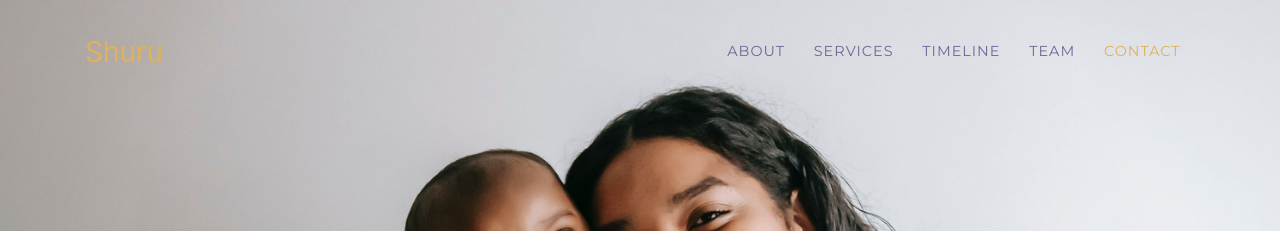
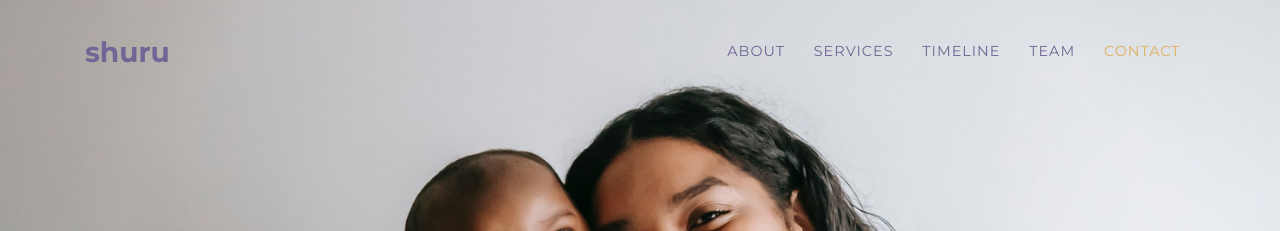
Before and after one commit to shurunow/shurunow.github.io, a Jekyll site: the page built from index.md, in a window 1280 px wide. Shown: the top 231 px of the page. Built offline with Jekyll 4.4.1, drawn with Linux system fonts in a browser that asks for light colours; some web fonts are replaced; some of the changed text lies outside the part shown.

Commit message:
add bold

```diff
--- a/_config.yml
+++ b/_config.yml
@@ -16,7 +16,7 @@
 url    : "https://shurunow.github.io" # the base hostname & protocol for your site, e.g. http://example.com
 baseurl: "" # the subpath of your site, e.g. /blog
 
-title      : Shuru
+title      : shuru
 email      : your-email@example.com #this is also the email contact forms will go to
 description: "Next generation postpartum care"
 author     : Peter Zhao
--- a/_sass/components/_navbar.scss
+++ b/_sass/components/_navbar.scss
@@ -12,13 +12,14 @@
     @include heading-font;
   }
   .navbar-brand {
-    color: $primary;
-    @include script-font;
+    color: #706695;
+    font-weight: bold;
+    @include heading-font;
     &.active,
     &:active,
     &:focus,
     &:hover {
-      color: darken($primary, 10%);
+      color: $primary;
     }
   }
   .navbar-nav {
```
